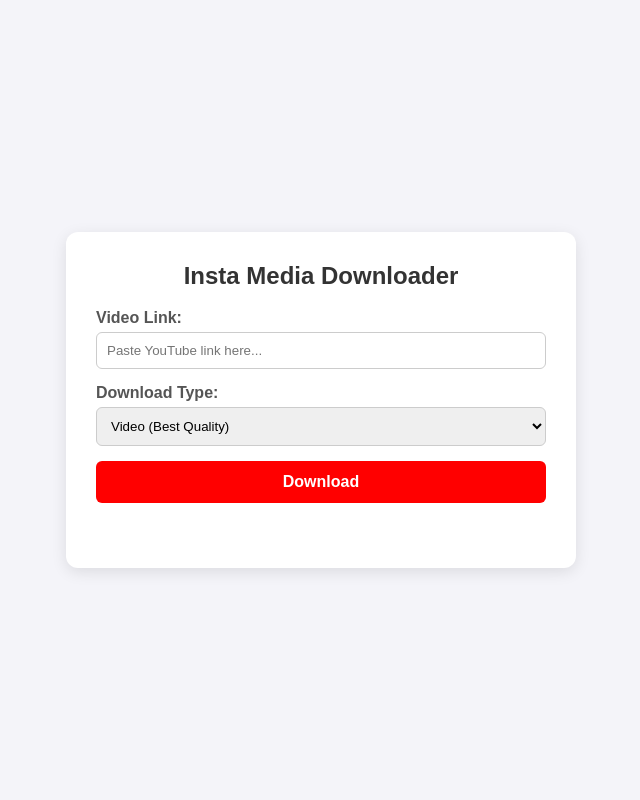
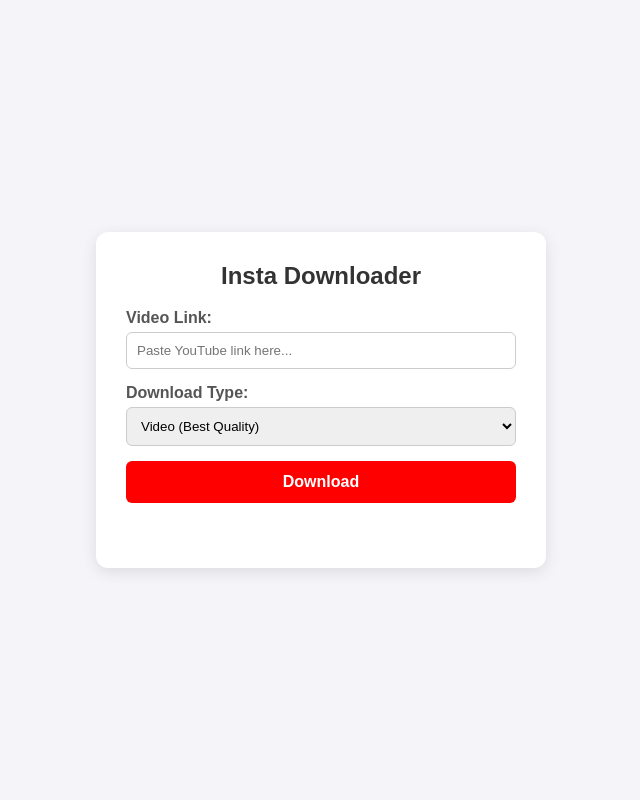
Before and after one commit to BeCool30/yt-dlp-downloader, a Flask app: page / in a window 1280 px wide. Shown: the whole page, without its empty margins (319-959 px from the left). Run offline with Flask 3, Linux system fonts and the light colour scheme.

Commit message:
Refactor downloader.html for improved layout and functionality
Updated HTML structure and styles for downloader page, including viewport restrictions and improved form handling.

```diff
--- a/yt-dlp/templates/downloader.html
+++ b/yt-dlp/templates/downloader.html
@@ -2,29 +2,60 @@
 <html lang="en">
 <head>
     <meta charset="UTF-8">
-    <meta name="viewport" content="width=device-width, initial-scale=1.0">
-    <title>Media Downloader</title>
+    <!-- Viewport restriction to prevent mobile zooming -->
+    <meta name="viewport" content="width=device-width, initial-scale=1.0, maximum-scale=1.0, user-scalable=no">
+    <title>Insta Downloader</title>
     <style>
+        * {
+            box-sizing: border-box;
+        }
+
+        html, body {
+            margin: 0;
+            padding: 0;
+            width: 100%;
+            height: 100%;
+            overflow: hidden; /* Hides horizontal and vertical overflow (X and Z axis bleeding) */
+            touch-action: pan-x pan-y; /* Prevents touch pinch zooming */
+        }
+
         body {
             font-family: Arial, sans-serif;
             background-color: #f4f4f9;
             display: flex;
             justify-content: center;
             align-items: center;
-            height: 100vh;
-            margin: 0;
+            min-height: 100vh;
         }
+
         .card {
             background: #ffffff;
             padding: 30px;
             border-radius: 12px;
             box-shadow: 0 4px 15px rgba(0,0,0,0.1);
-            width: 100%;
+            width: 90%;
             max-width: 450px;
+            position: relative;
+            z-index: 1; /* Cleans up standard z-index stacking */
         }
-        h2 { margin-top: 0; color: #333; text-align: center; }
-        .form-group { margin-bottom: 15px; }
-        label { display: block; margin-bottom: 5px; font-weight: bold; color: #555; }
+
+        h2 {
+            margin-top: 0;
+            color: #333;
+            text-align: center;
+        }
+
+        .form-group {
+            margin-bottom: 15px;
+        }
+
+        label {
+            display: block;
+            margin-bottom: 5px;
+            font-weight: bold;
+            color: #555;
+        }
+
         input[type="text"], select {
             width: 100%;
             padding: 10px;
@@ -32,6 +63,7 @@
             border-radius: 6px;
             box-sizing: border-box;
         }
+
         button {
             width: 100%;
             padding: 12px;
@@ -43,9 +75,23 @@
             font-weight: bold;
             cursor: pointer;
         }
-        button:hover { background-color: #cc0000; }
-        button:disabled { background-color: #aa9999; cursor: not-allowed; }
-        .message { margin-top: 15px; text-align: center; font-weight: bold; min-height: 20px; }
+
+        button:hover {
+            background-color: #cc0000;
+        }
+
+        button:disabled {
+            background-color: #aa9999;
+            cursor: not-allowed;
+        }
+
+        .message {
+            margin-top: 15px;
+            text-align: center;
+            font-weight: bold;
+            min-height: 20px;
+        }
+
         .success { color: green; }
         .error { color: red; }
         .info { color: #0056b3; }
@@ -54,7 +100,7 @@
 <body>
 
 <div class="card">
-    <h2>Insta Media Downloader</h2>
+    <h2>Insta Downloader</h2>
     <form id="downloadForm">
         <div class="form-group">
             <label for="url">Video Link:</label>
@@ -74,6 +120,30 @@
 </div>
 
 <script>
+// Prevent Zooming Script
+document.addEventListener('keydown', function (e) {
+    if ((e.ctrlKey || e.metaKey) && (e.key === '+' || e.key === '-' || e.key === '=' || e.key === '0' || e.code === 'NumpadAdd' || e.code === 'NumpadSubtract')) {
+        e.preventDefault();
+    }
+});
+
+document.addEventListener('wheel', function (e) {
+    if (e.ctrlKey) {
+        e.preventDefault();
+    }
+}, { passive: false });
+
+document.addEventListener('gesturestart', function (e) {
+    e.preventDefault();
+});
+
+document.addEventListener('touchstart', function (e) {
+    if (e.touches.length > 1) {
+        e.preventDefault();
+    }
+}, { passive: false });
+
+// Existing Form Submission Script
 document.getElementById('downloadForm').addEventListener('submit', async function(e) {
     e.preventDefault();
 
```
